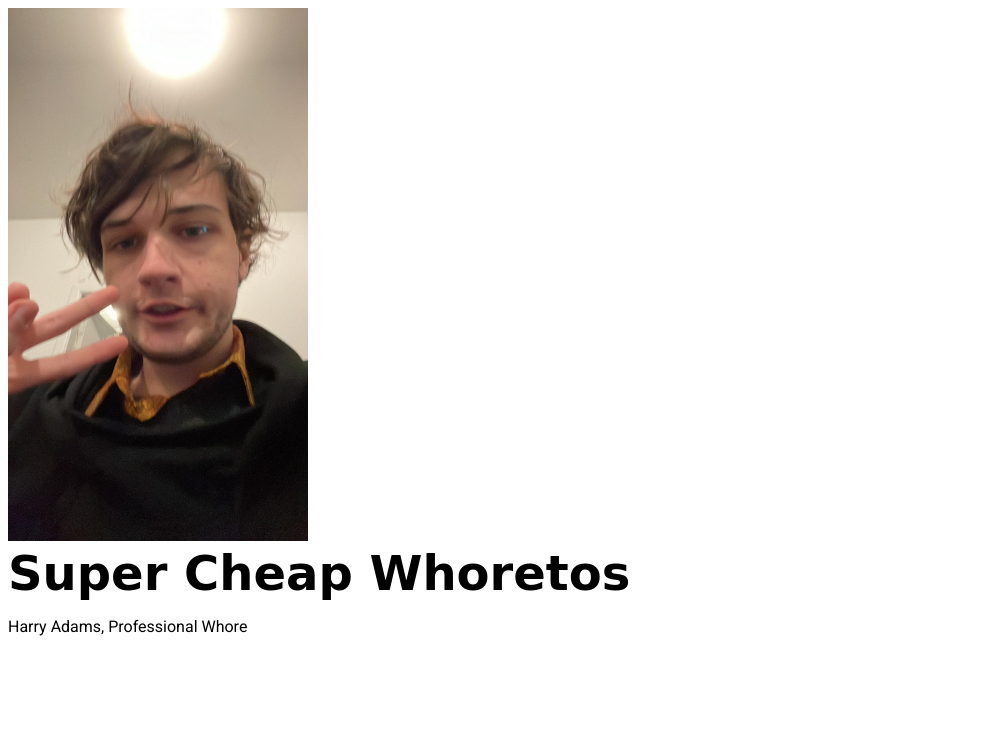
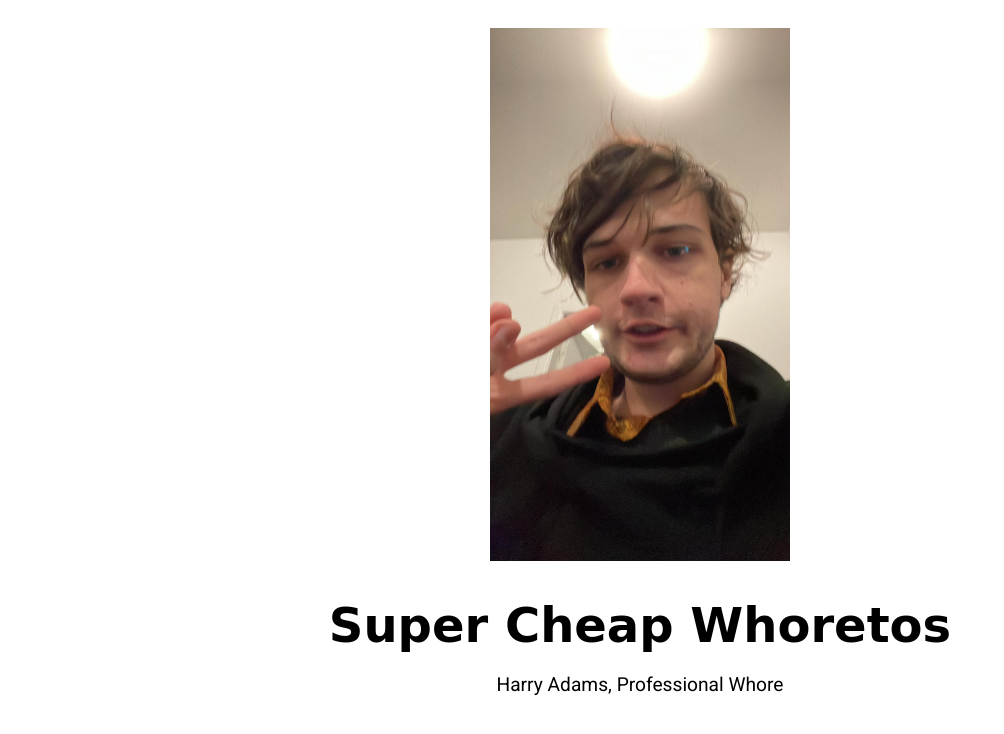
Before and after one commit to terencequ/harry-adams-commission, a Svelte app: page / in a window 1280 px wide. Shown: the top 734 px of the page, without its empty margins (0-1004 px from the left). Built offline with nearby package versions, Linux system fonts and the light colour scheme.

Commit message:
Static web app config and more styling

```diff
--- a/src/App.svelte
+++ b/src/App.svelte
@@ -10,38 +10,53 @@
 <main>
   <img class="defaultImage" src="{harry1}" alt="Harry 1"/>
   <h1>Super Cheap Whoretos</h1>
-  <p>Harry Adams, Professional Whore</p>
+  <p class="subtitle">Harry Adams, Professional Whore</p>
 </main>
 
 <!-- Global styling -->
 <style global>
+  /** MAIN LAYOUT */
+  body {
+    padding: 20px;
+    text-align: center;
+  }
+
+  /** TYPOGRAPHY */
   * {
-    font-family: "Comic Sans MS", cursive, sans-serif;
+    font-family: 'Comic Sans MS', sans-serif;
   }
   h1 {
     font-size: 3em;
     font-weight: bold;
-    margin: 0;
+    margin-bottom: 20px;
   }
   h2 {
     font-size: 2em;
     font-weight: normal;
-    margin: 0;
+    margin-bottom: 10px;
   }
   h3 {
     font-size: 1.5em;
     font-weight: bold;
-    margin: 0;
+    margin-bottom: 5px;
   }
   h4 {
     font-size: 1.2em;
     font-weight: bold;
-    margin: 0;
+    margin-bottom: 5px;
   }
   p {
     font-family: 'Roboto', sans-serif;
   }
+  .subtitle {
+    font-size: 1.2em;
+    font-weight: normal;
+    margin: 0;
+  }
+
+  /** IMAGES */
   .defaultImage {
     width: 300px;
   }
+
 </style>
```
Also changed, not shown: staticwebapp.config.json (added, +9 -0 lines).
